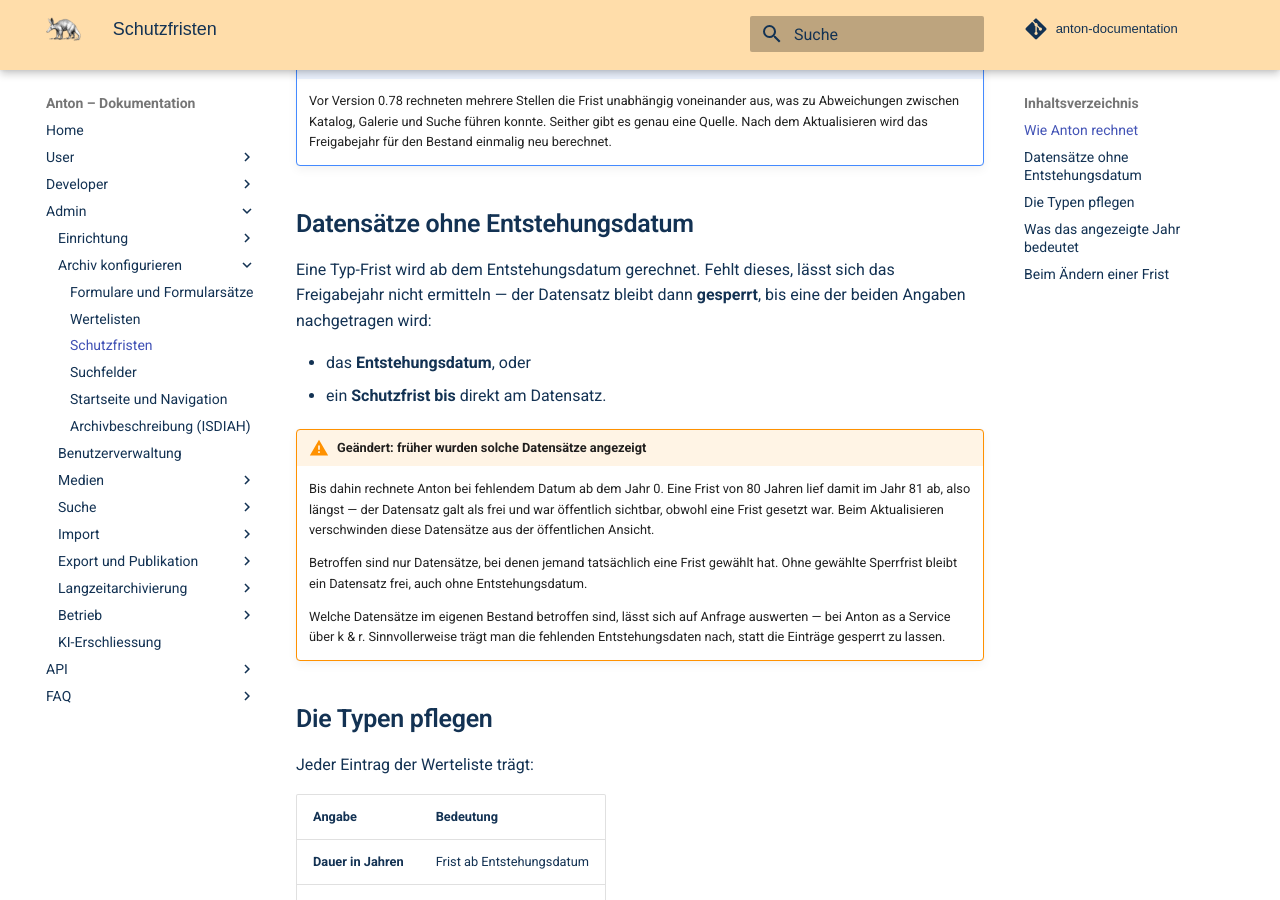
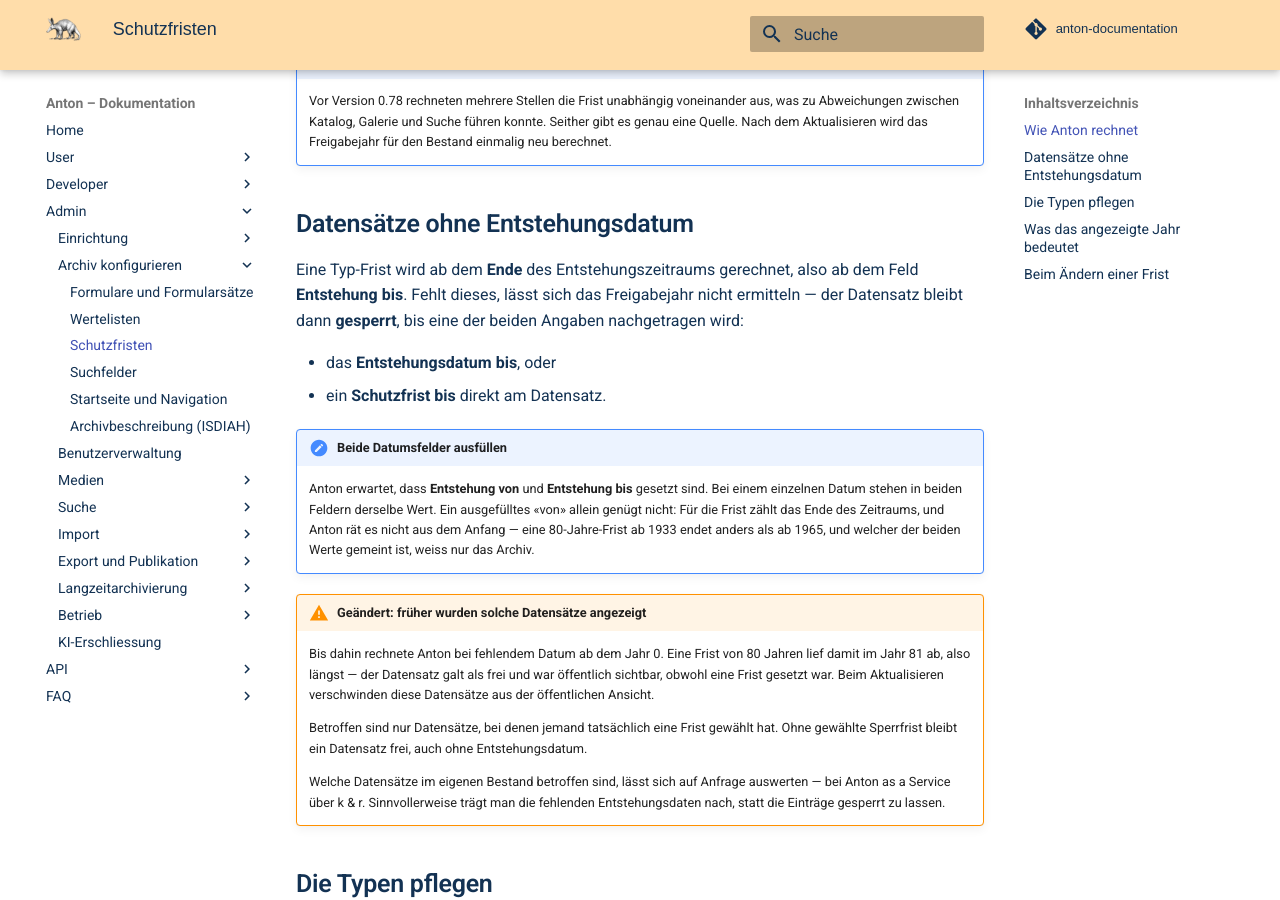
Before and after one commit to kraenzle-ritter/anton-documentation, an MkDocs documentation site: the page built from docs/admin/protection-periods.md, in a window 1280 px wide and 900 px high, scrolled down 577 px. Built offline with MkDocs 1.6.1 and Material for MkDocs 9.7.7, drawn with Linux system fonts in a browser that asks for light colours; some web fonts are replaced; comment, search, counter and statistics services are not loaded.

Commit message:
docs: protection period is computed from the end of the creation span, and both date fields are expected
The section said 'creation date' where the calculator reads object_creation_max
specifically. That distinction is the whole point for the records this affects:
many carry a start date and lack only the end, and Anton does not infer one from
the other — an eighty-year period from 1933 ends elsewhere than from 1965, and
only the archive knows which is meant.

```diff
--- a/docs/admin/protection-periods.md
+++ b/docs/admin/protection-periods.md
@@ -25,12 +25,21 @@ keine zweite Rechnung an anderer Stelle. Massgeblich ist:
 
 ## Datensätze ohne Entstehungsdatum
 
-Eine Typ-Frist wird ab dem Entstehungsdatum gerechnet. Fehlt dieses, lässt sich
-das Freigabejahr nicht ermitteln — der Datensatz bleibt dann **gesperrt**, bis
-eine der beiden Angaben nachgetragen wird:
+Eine Typ-Frist wird ab dem **Ende** des Entstehungszeitraums gerechnet, also ab
+dem Feld **Entstehung bis**. Fehlt dieses, lässt sich das Freigabejahr nicht
+ermitteln — der Datensatz bleibt dann **gesperrt**, bis eine der beiden Angaben
+nachgetragen wird:
 
-* das **Entstehungsdatum**, oder
+* das **Entstehungsdatum bis**, oder
 * ein **Schutzfrist bis** direkt am Datensatz.
+
+!!! important "Beide Datumsfelder ausfüllen"
+    Anton erwartet, dass **Entstehung von** und **Entstehung bis** gesetzt sind.
+    Bei einem einzelnen Datum stehen in beiden Feldern derselbe Wert. Ein
+    ausgefülltes «von» allein genügt nicht: Für die Frist zählt das Ende des
+    Zeitraums, und Anton rät es nicht aus dem Anfang — eine 80-Jahre-Frist ab
+    1933 endet anders als ab 1965, und welcher der beiden Werte gemeint ist,
+    weiss nur das Archiv.
 
 !!! warning "Geändert: früher wurden solche Datensätze angezeigt"
     Bis dahin rechnete Anton bei fehlendem Datum ab dem Jahr 0. Eine Frist von
```
